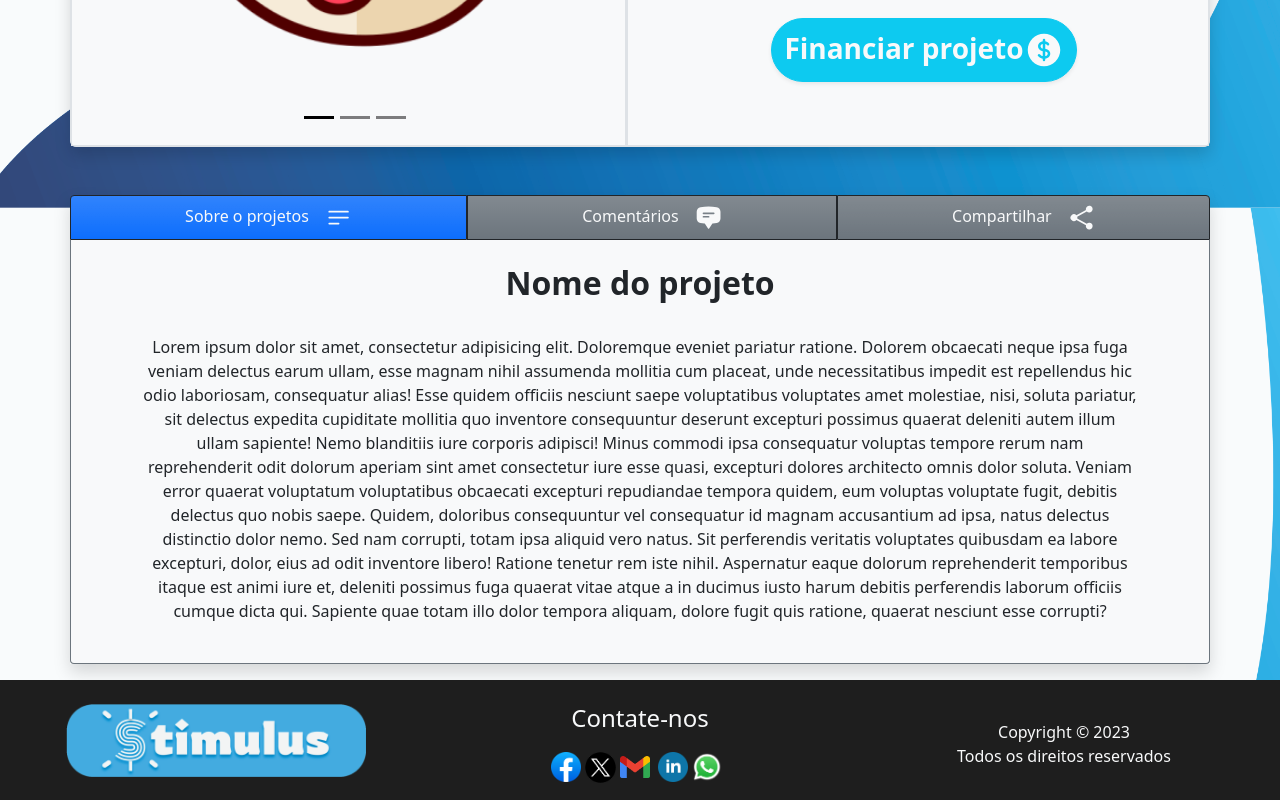
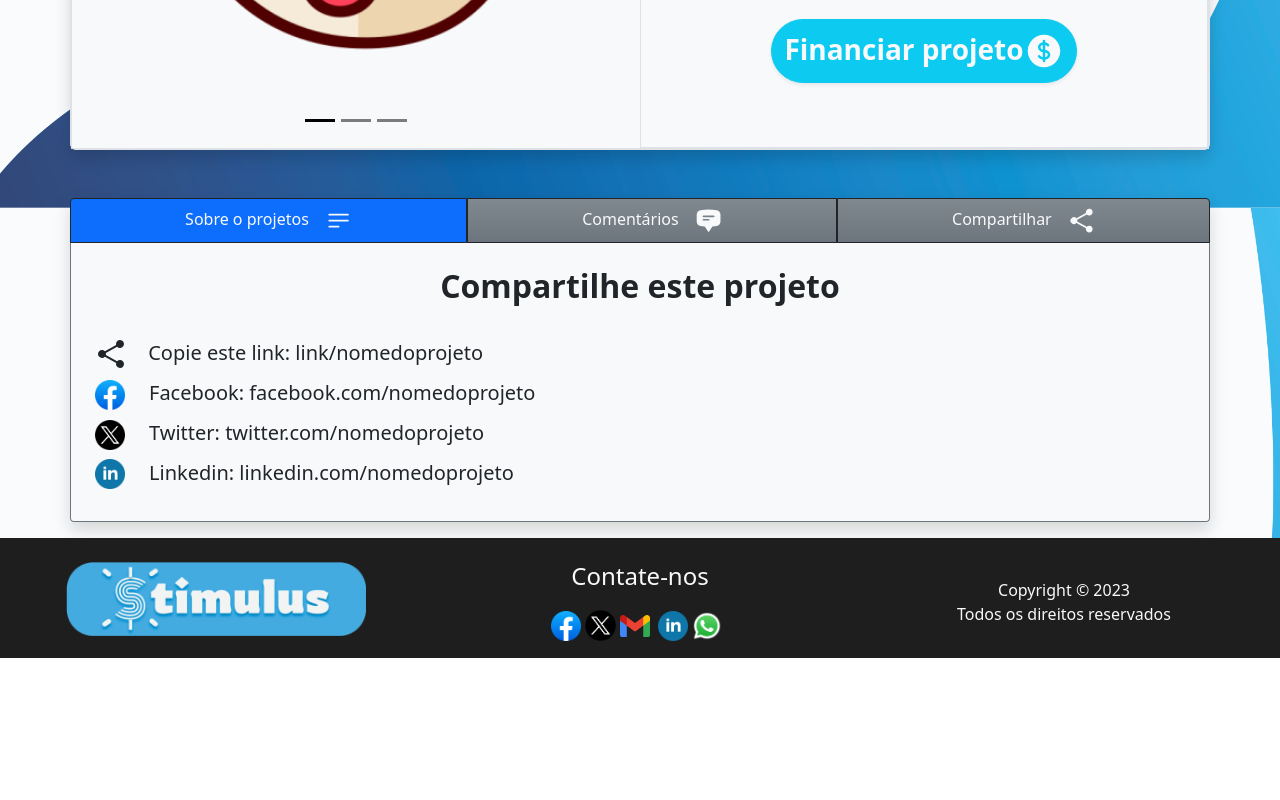
Before and after one commit to DenerBorges/stimulus_tcc_fe, a React (Create React App) app in the folder front/: page /project in a window 1280 px wide. Shown: the part 592-1392 px from the top of the page. After the commit the page ends 1250 px from the top, so only its background shows below. Built offline with nearby package versions, Linux system fonts and the light colour scheme.

Commit message:
feat: adding navigation tabs of projects

```diff
--- a/front/src/pages/Project/index.tsx
+++ b/front/src/pages/Project/index.tsx
@@ -76,7 +76,7 @@ const Project: React.FC = () => {
           <div className="col">
             <div
               id="carouselExampleIndicators"
-              className="carousel carousel-dark slide border-end border-3"
+              className="carousel carousel-dark slide"
             >
               <div className="carousel-indicators">
                 <button
@@ -150,7 +150,7 @@ const Project: React.FC = () => {
             </div>
           </div>
 
-          <div className="col p-4">
+          <div className="col p-4 border border-1">
             <u className="text-start fw-medium">Criador: Nome do criador</u>
             <div className="m-5 py-3">
               <p className="text-start fw-semibold">
@@ -187,58 +187,182 @@ const Project: React.FC = () => {
       </div>
 
       <div className="container shadow p-0 mx-auto">
-        <nav className="nav nav-pills nav-fill rounded rounded-bottom-0 fw-medium">
-          <a
-            className="nav-link border bg-gradient border-dark rounded-end-0 rounded-bottom-0 rounded-top-1 text-light active"
-            aria-current="page"
-            href="/project"
+        <ul
+          className="nav nav-pills nav-fill bg-secondary bg-gradient rounded rounded-bottom-0 fw-medium"
+          id="pills-tab"
+          role="tablist"
+        >
+          <li className="nav-item p-0" role="presentation">
+            <button
+              className="nav-link border border-dark rounded-end-0 rounded-bottom-0 rounded-top-1 text-light active"
+              type="button"
+              id="pills-about-tab"
+              data-bs-toggle="pill"
+              data-bs-target="#pill-about"
+              role="tab"
+              aria-controls="pills-about"
+              aria-selected="true"
             >
               Sobre o projetos
               <Bars3BottomLeftIcon className="navIcons" />
-          </a>
-          <a
-            className="nav-link bg-secondary bg-gradient border border-dark rounded-0 text-light"
-            href="/project"
+            </button>
+          </li>
+          <li className="nav-item p-0" role="presentation">
+            <button
+              className="nav-link border border-dark rounded-0 text-light"
+              type="button"
+              id="pills-comment-tab"
+              data-bs-toggle="pill"
+              data-bs-target="#pill-comment"
+              role="tab"
+              aria-controls="pills-comment"
+              aria-selected="false"
             >
               Comentários
               <ChatBubbleBottomCenterTextIcon className="navIcons" />
-          </a>
-          <a
-            className="nav-link bg-secondary bg-gradient border border-dark rounded-start-0 rounded-bottom-0 rounded-top-1 text-light"
-            href="/project"
+            </button>
+          </li>
+          <li className="nav-item p-0" role="presentation">
+            <button
+              className="nav-link border border-dark rounded-start-0 rounded-bottom-0 rounded-top-1 text-light"
+              type="button"
+              id="pills-share-tab"
+              data-bs-toggle="pill"
+              data-bs-target="#pill-share"
+              role="tab"
+              aria-controls="pills-share"
+              aria-selected="false"
             >
               Compartilhar
               <ShareIcon className="navIcons" />
-          </a>
-        </nav>
-        <div className="col bg-light border border-top-0 border-secondary rounded-bottom-1 p-4">
+            </button>
+          </li>
+        </ul>
+
+        <div
+          className="tab-content bg-light border border-top-0 border-secondary rounded-bottom-1 p-4"
+          id="pill-tabContent"
+        >
+          <div
+            className="tab-pane fade show"
+            id="pills-about"
+            role="tabpanel"
+            aria-labelledby="pills-about-tab"
+          >
             <h2 className="text-center pb-4 fw-bolder">Nome do projeto</h2>
             <p className="text-center fw-medium px-5">
-            Lorem ipsum dolor sit amet, consectetur adipisicing elit. Doloremque
-            eveniet pariatur ratione. Dolorem obcaecati neque ipsa fuga veniam
-            delectus earum ullam, esse magnam nihil assumenda mollitia cum
-            placeat, unde necessitatibus impedit est repellendus hic odio
-            laboriosam, consequatur alias! Esse quidem officiis nesciunt saepe
-            voluptatibus voluptates amet molestiae, nisi, soluta pariatur, sit
-            delectus expedita cupiditate mollitia quo inventore consequuntur
-            deserunt excepturi possimus quaerat deleniti autem illum ullam
-            sapiente! Nemo blanditiis iure corporis adipisci! Minus commodi ipsa
-            consequatur voluptas tempore rerum nam reprehenderit odit dolorum
-            aperiam sint amet consectetur iure esse quasi, excepturi dolores
-            architecto omnis dolor soluta. Veniam error quaerat voluptatum
-            voluptatibus obcaecati excepturi repudiandae tempora quidem, eum
-            voluptas voluptate fugit, debitis delectus quo nobis saepe. Quidem,
-            doloribus consequuntur vel consequatur id magnam accusantium ad
-            ipsa, natus delectus distinctio dolor nemo. Sed nam corrupti, totam
-            ipsa aliquid vero natus. Sit perferendis veritatis voluptates
-            quibusdam ea labore excepturi, dolor, eius ad odit inventore libero!
-            Ratione tenetur rem iste nihil. Aspernatur eaque dolorum
-            reprehenderit temporibus itaque est animi iure et, deleniti possimus
-            fuga quaerat vitae atque a in ducimus iusto harum debitis
-            perferendis laborum officiis cumque dicta qui. Sapiente quae totam
-            illo dolor tempora aliquam, dolore fugit quis ratione, quaerat
-            nesciunt esse corrupti?
+              Lorem ipsum dolor sit amet, consectetur adipisicing elit.
+              Doloremque eveniet pariatur ratione. Dolorem obcaecati neque ipsa
+              fuga veniam delectus earum ullam, esse magnam nihil assumenda
+              mollitia cum placeat, unde necessitatibus impedit est repellendus
+              hic odio laboriosam, consequatur alias! Esse quidem officiis
+              nesciunt saepe voluptatibus voluptates amet molestiae, nisi,
+              soluta pariatur, sit delectus expedita cupiditate mollitia quo
+              inventore consequuntur deserunt excepturi possimus quaerat
+              deleniti autem illum ullam sapiente! Nemo blanditiis iure corporis
+              adipisci! Minus commodi ipsa consequatur voluptas tempore rerum
+              nam reprehenderit odit dolorum aperiam sint amet consectetur iure
+              esse quasi, excepturi dolores architecto omnis dolor soluta.
+              Veniam error quaerat voluptatum voluptatibus obcaecati excepturi
+              repudiandae tempora quidem, eum voluptas voluptate fugit, debitis
+              delectus quo nobis saepe. Quidem, doloribus consequuntur vel
+              consequatur id magnam accusantium ad ipsa, natus delectus
+              distinctio dolor nemo. Sed nam corrupti, totam ipsa aliquid vero
+              natus. Sit perferendis veritatis voluptates quibusdam ea labore
+              excepturi, dolor, eius ad odit inventore libero! Ratione tenetur
+              rem iste nihil. Aspernatur eaque dolorum reprehenderit temporibus
+              itaque est animi iure et, deleniti possimus fuga quaerat vitae
+              atque a in ducimus iusto harum debitis perferendis laborum
+              officiis cumque dicta qui. Sapiente quae totam illo dolor tempora
+              aliquam, dolore fugit quis ratione, quaerat nesciunt esse
+              corrupti?
             </p>
+          </div>
+          <div
+            className="tab-pane fade show"
+            id="pills-comment"
+            role="tabpanel"
+            aria-labelledby="pills-comment-tab"
+          >
+            <h2 className="text-center pb-4 fw-bolder">Deixe seu comentário</h2>
+            <div className="container p-3">
+              <p className="text-start ms-2">Nome da pessoa</p>
+              <div className="commentColor rounded-pill p-1 pt-3 ps-3 w-auto justify-content-center">
+                <p className="text-start fw-medium fs-4">
+                  Comentário da pessoa.
+                </p>
+              </div>
+            </div>
+            <div className="form-floating">
+              <textarea
+                className="form-control border border-dark border-2"
+                name="comment"
+                id="floatingTextarea"
+                title="comment"
+                placeholder="Deixe um comentário"
+              ></textarea>
+              <label className="text-secondary" htmlFor="floatingTextarea">
+                Deixe um comentário
+              </label>
+            </div>
+            <div className="d-grid gap-2 d-md-flex justify-content-md-end">
+              <button
+                className="btn btn-info text-light rounded-pill shadow-sm fw-medium fs-4 mt-3 px-5"
+                type="submit"
+              >
+                Enviar
+              </button>
+            </div>
+          </div>
+          <div
+            className="tab-pane fade show active"
+            id="pills-share"
+            role="tabpanel"
+            aria-labelledby="pills-share-tab"
+          >
+            <h2 className="text-center pb-4 fw-bolder">
+              Compartilhe este projeto
+            </h2>
+            <div className="col mx-auto my-auto fs-5 fw-medium">
+              <div className="col pb-2">
+                <ShareIcon className="shareIcon" /> Copie este link:
+                link/nomedoprojeto
+              </div>
+              <div className="col pb-2">
+                <a className="text-decoration-none text-dark" href="/home">
+                  <img
+                    src={require("../../assets/images/facebook_logo.png")}
+                    alt="facebook"
+                    width="30"
+                    className="me-4"
+                  />
+                  Facebook: facebook.com/nomedoprojeto
+                </a>
+              </div>
+              <div className="col pb-2">
+                <a className="text-decoration-none text-dark" href="/home">
+                  <img
+                    src={require("../../assets/images/twitter_logo.png")}
+                    alt="twitter"
+                    width="30"
+                    className="me-4"
+                  />
+                  Twitter: twitter.com/nomedoprojeto
+                </a>
+              </div>
+              <div className="col pb-2">
+                <a className="text-decoration-none text-dark" href="/home">
+                  <img
+                    src={require("../../assets/images/linkedin_logo.png")}
+                    alt="linkedin"
+                    width="30"
+                    className="me-4"
+                  />
+                  Linkedin: linkedin.com/nomedoprojeto
+                </a>
+              </div>
+            </div>
+          </div>
         </div>
       </div>
 
--- a/front/src/pages/Project/styles.css
+++ b/front/src/pages/Project/styles.css
@@ -7,3 +7,16 @@
   width: 1.7rem;
   margin-left: 1rem;
 }
+
+.commentColor {
+  background-color: rgb(190, 190, 190);
+}
+
+textarea {
+  height: 100px;
+}
+
+.shareIcon {
+  width: 2rem;
+  margin-right: 1rem;
+}
```
Lines whose indentation alone changed are shown as unchanged.
